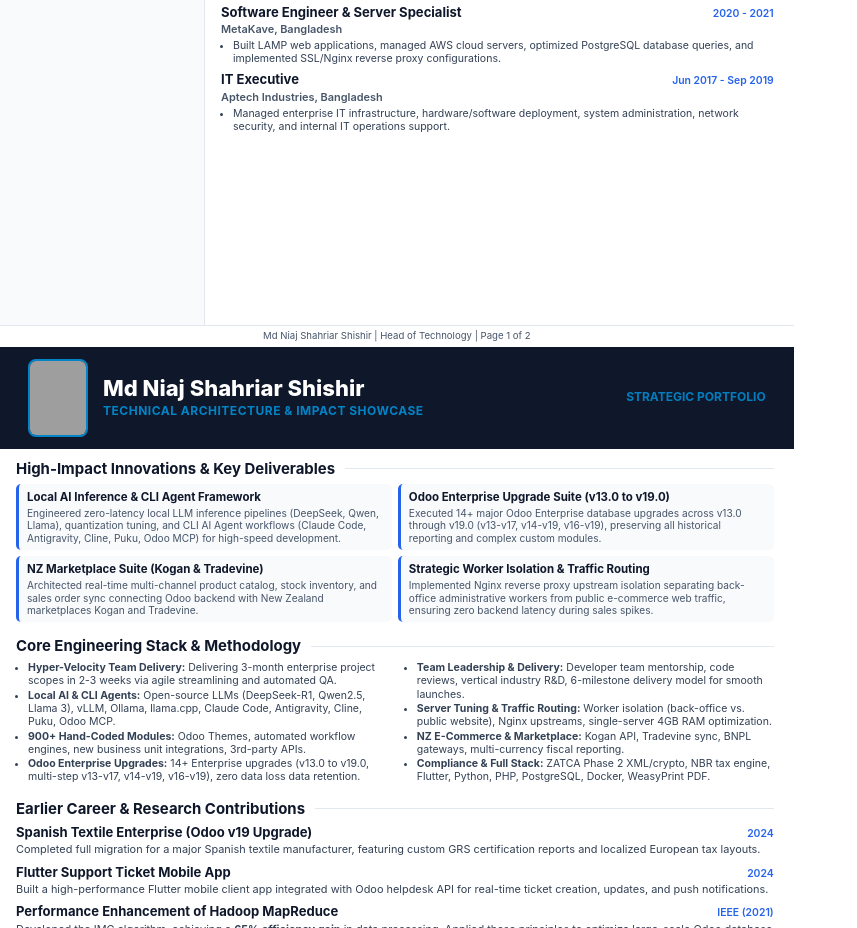
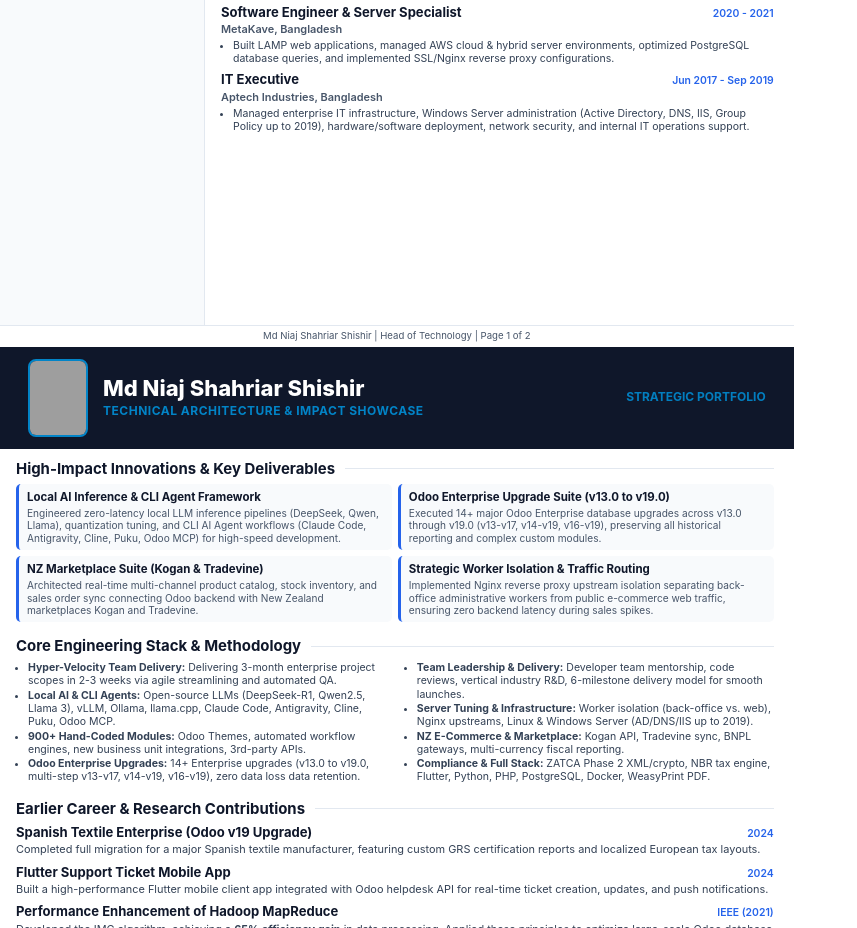
Before and after one commit to nsrshishir/nsrshishir, a plain HTML site: page cv_final.html in a window 1280 px wide. Shown: the part 776-1704 px from the top of the page, without its empty margins (0-857 px from the left). Drawn offline with Linux system fonts and the light colour scheme; grey boxes are pictures that could not be loaded.

Commit message:
[REF] portfolio: add Windows Server (Active Directory, DNS, IIS up to 2019) experience

```diff
--- a/cv_final.html
+++ b/cv_final.html
@@ -443,7 +443,7 @@
                     </div>
                     <div class="exp-company">MetaKave, Bangladesh</div>
                     <ul>
-                        <li>Built LAMP web applications, managed AWS cloud servers, optimized PostgreSQL database queries, and implemented SSL/Nginx reverse proxy configurations.</li>
+                        <li>Built LAMP web applications, managed AWS cloud &amp; hybrid server environments, optimized PostgreSQL database queries, and implemented SSL/Nginx reverse proxy configurations.</li>
                     </ul>
                 </div>
 
@@ -454,7 +454,7 @@
                     </div>
                     <div class="exp-company">Aptech Industries, Bangladesh</div>
                     <ul>
-                        <li>Managed enterprise IT infrastructure, hardware/software deployment, system administration, network security, and internal IT operations support.</li>
+                        <li>Managed enterprise IT infrastructure, Windows Server administration (Active Directory, DNS, IIS, Group Policy up to 2019), hardware/software deployment, network security, and internal IT operations support.</li>
                     </ul>
                 </div>
             </div>
@@ -516,7 +516,7 @@
                     </ul>
                     <ul style="flex: 1; font-size: 8.2pt;">
                         <li><strong>Team Leadership &amp; Delivery:</strong> Developer team mentorship, code reviews, vertical industry R&amp;D, 6-milestone delivery model for smooth launches.</li>
-                        <li><strong>Server Tuning &amp; Traffic Routing:</strong> Worker isolation (back-office vs. public website), Nginx upstreams, single-server 4GB RAM optimization.</li>
+                        <li><strong>Server Tuning &amp; Infrastructure:</strong> Worker isolation (back-office vs. web), Nginx upstreams, Linux &amp; Windows Server (AD/DNS/IIS up to 2019).</li>
                         <li><strong>NZ E-Commerce &amp; Marketplace:</strong> Kogan API, Tradevine sync, BNPL gateways, multi-currency fiscal reporting.</li>
                         <li><strong>Compliance &amp; Full Stack:</strong> ZATCA Phase 2 XML/crypto, NBR tax engine, Flutter, Python, PHP, PostgreSQL, Docker, WeasyPrint PDF.</li>
                     </ul>
```
Also changed, not shown: index.html (+1 -1 lines), 1 other file.
